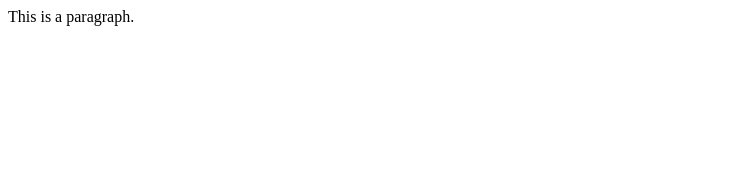
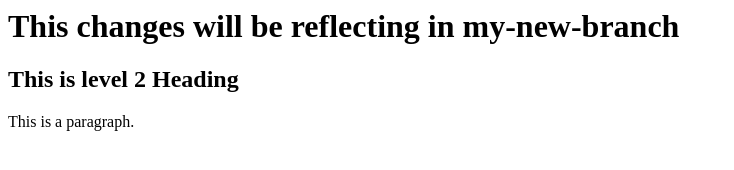
Before and after one commit to varanasikrishna/First-repo, a plain HTML site: page index.html in a window 1280 px wide. Shown: the whole page, without its empty margins (0-734 px from the left). Drawn offline with Linux system fonts and the light colour scheme.

Commit message:
Update index.html in my-new-branch

```diff
--- a/index.html
+++ b/index.html
@@ -3,8 +3,8 @@
 		<title>sample</title>
 	</head>
 	<body>
-	<p>
-    This is a paragraph.
-  </p>
+	<h1>This changes will be reflecting in my-new-branch</h1>
+	<h2>This is level 2 Heading</h2>
+	<p>This is a paragraph.</p>
 	</body>
  </html>
```
